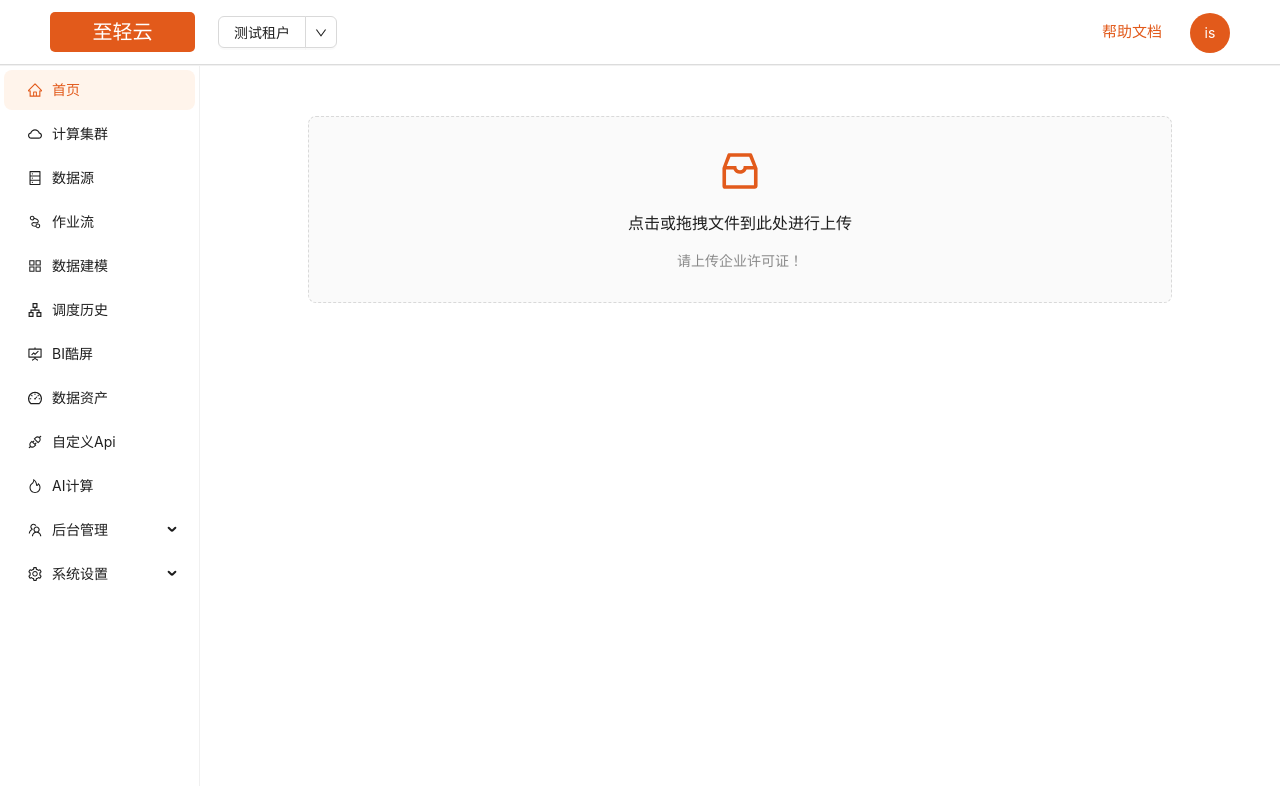
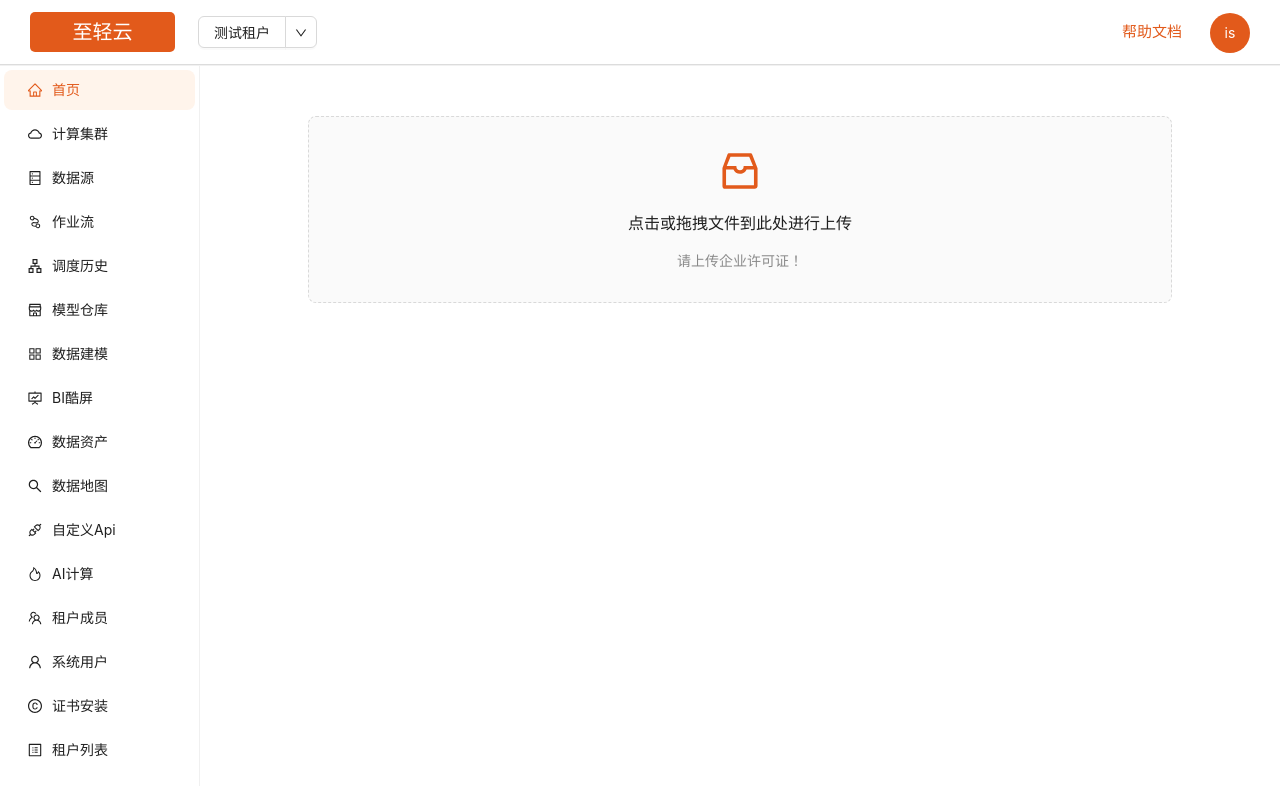
Before and after one commit to isxcode/spark-yun, a React (Create React App) app in the folder spark-yun-website/: page /monitor in a window 1280 px wide. Shown: the top 796 px of the page. Built offline with nearby package versions, Linux system fonts and the light colour scheme; sample sign-in values are in the browser's storage.

Commit message:
:art: 优化左侧功能显示

```diff
--- a/spark-yun-website/src/layouts/Layouts.less
+++ b/spark-yun-website/src/layouts/Layouts.less
@@ -3,6 +3,7 @@
 .sy-header {
   background: white;
   box-shadow: 0 1px 1px rgba(0, 0, 0, 0.1);
+  padding-inline: 30px;
   margin-bottom: 2px;
 }
 //
--- a/spark-yun-website/src/layouts/Layouts.tsx
+++ b/spark-yun-website/src/layouts/Layouts.tsx
@@ -6,16 +6,16 @@ import {
   ApartmentOutlined,
   ApiOutlined,
   AppstoreOutlined,
-  CloudOutlined,
+  CloudOutlined, CopyrightOutlined,
   DashboardOutlined,
   DatabaseOutlined, DownOutlined,
   FireOutlined,
   FundProjectionScreenOutlined,
   HomeOutlined,
-  NodeIndexOutlined,
-  ProjectOutlined,
-  SettingOutlined,
-  TeamOutlined,
+  NodeIndexOutlined, ProfileOutlined,
+  ProjectOutlined, SearchOutlined,
+  SettingOutlined, ShopOutlined, ShoppingCartOutlined,
+  TeamOutlined, ToolOutlined, TrademarkOutlined,
   UserOutlined
 } from '@ant-design/icons'
 
@@ -58,17 +58,25 @@ function Layouts() {
       }
     },
     {
-      key: 6,
-      label: '数据建模',
-      icon: <AppstoreOutlined/>,
+      key: 7,
+      label: '调度历史',
+      icon: <ApartmentOutlined/>,
       onClick: () => {
         navigate('/auth')
       }
     },
     {
-      key: 7,
-      label: '调度历史',
-      icon: <ApartmentOutlined/>,
+      key: 22,
+      label: '模型仓库',
+      icon:<ShopOutlined />,
+      onClick: () => {
+        navigate('/auth')
+      }
+    },
+    {
+      key: 6,
+      label: '数据建模',
+      icon: <AppstoreOutlined/>,
       onClick: () => {
         navigate('/auth')
       }
@@ -90,6 +98,14 @@ function Layouts() {
       }
     },
     {
+      key: 21,
+      label: '数据地图',
+      icon: <SearchOutlined />,
+      onClick: () => {
+        navigate('/auth')
+      }
+    },
+    {
       key: 10,
       label: '自定义Api',
       icon: <ApiOutlined/>,
@@ -106,27 +122,44 @@ function Layouts() {
       }
     },
     {
-      key: 12,
-      label: '后台管理',
+      key: 14,
+      label: '租户成员',
       icon: <TeamOutlined/>,
       onClick: () => {
         navigate('/auth')
+      }
+    },
+    {
+      key: 18,
+      label: '系统用户',
+      icon: <UserOutlined />,
+      onClick: () => {
+        navigate('/auth')
       },
-      children: [{
-        key: 13,
-        label: '租户配置',
-        icon: <TeamOutlined/>,
-        onClick: () => {
-          navigate('/auth')
-        }
-      },{
-        key: 14,
-        label: '成员管理',
-        icon: <TeamOutlined/>,
-        onClick: () => {
-          navigate('/auth')
-        }
-      }]
+    },
+    {
+      key: 19,
+      label: '证书安装',
+      icon: <CopyrightOutlined />,
+      onClick: () => {
+        navigate('/auth')
+      }
+    },
+    {
+      key: 17,
+      label: '租户列表',
+      icon: <ProfileOutlined />,
+      onClick: () => {
+        navigate('/auth')
+      }
+    },
+    {
+      key: 12,
+      label: '后台设置',
+      icon: <ToolOutlined />,
+      onClick: () => {
+        navigate('/auth')
+      }
     },
     {
       key: 15,
@@ -134,39 +167,7 @@ function Layouts() {
       icon: <SettingOutlined/>,
       onClick: () => {
         navigate('/auth')
-      },
-      children: [{
-        key: 16,
-        label: '系统配置',
-        icon: <SettingOutlined/>,
-        onClick: () => {
-          navigate('/auth')
-        }
-      }, {
-        key: 17,
-        label: '租户管理',
-        icon: <SettingOutlined/>,
-        onClick: () => {
-          navigate('/auth')
-        }
-      },
-        {
-          key: 18,
-          label: '用户管理',
-          icon: <SettingOutlined/>,
-          onClick: () => {
-            navigate('/auth')
-          },
-        },
-        {
-          key: 19,
-          label: '证书管理',
-          icon: <SettingOutlined/>,
-          onClick: () => {
-            navigate('/auth')
-          }
-        }
-      ]
+      }
     }
   ];
 
```
Also changed, not shown: 2 other files (tests, documents, lock files or other folders).
